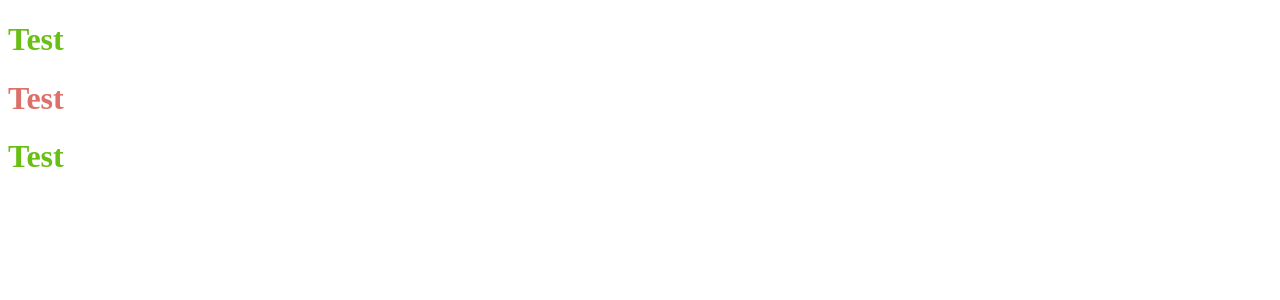
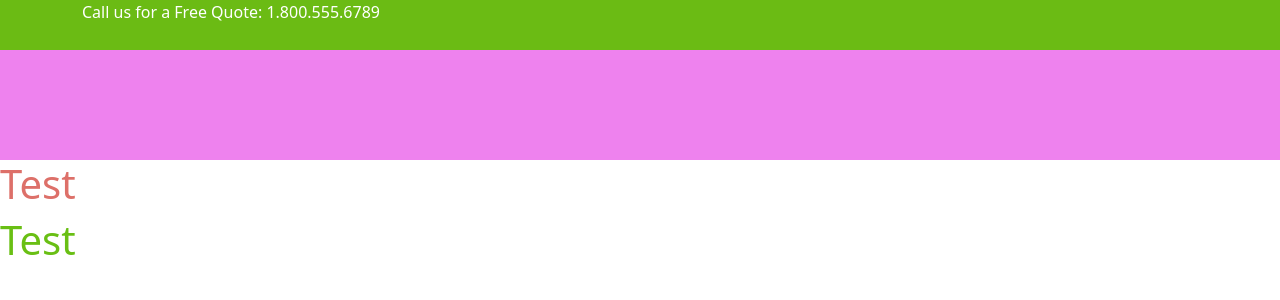
Before and after one commit to Eliana-Abate/proj-html-vuejs, a Vue app: page / in a window 1280 px wide. Shown: the top 300 px of the page. Built offline with nearby package versions, Linux system fonts and the light colour scheme.

Commit message:
installed bootstrap + Added sections in Header.vue

```diff
--- a/package.json
+++ b/package.json
@@ -8,6 +8,7 @@
     "lint": "vue-cli-service lint"
   },
   "dependencies": {
+    "bootstrap": "^5.1.1",
     "core-js": "^3.6.5",
     "vue": "^2.6.11"
   },
--- a/src/assets/scss/style.scss
+++ b/src/assets/scss/style.scss
@@ -1,3 +1,5 @@
+@import '~bootstrap/scss/bootstrap';
+
 @import 'variables';
 
 @import 'generics';
--- a/src/components/Header.vue
+++ b/src/components/Header.vue
@@ -1,6 +1,14 @@
 <template>
   <header>
-    <h1>Test</h1>
+    <section id="top-header">
+      <div class="container">
+        <div class="row">
+          <p>Call us for a Free Quote: 1.800.555.6789</p>
+          <p></p>
+        </div>
+      </div>
+    </section>
+    <section id="bottom-header"></section>
   </header>
 </template>
 
@@ -12,7 +20,16 @@ export default {
 
 <style lang="scss" scoped>
 @import "../assets/scss/_variables.scss";
-h1 {
-  color: $lima;
+header {
+  height: 160px;
+  #top-header {
+    height: 50px;
+    background-color: $lima-dark-vibrant;
+    color: white;
+  }
+  #bottom-header {
+    height: 110px;
+    background-color: violet;
+  }
 }
 </style>
```
Also changed, not shown: 8 other files (tests, documents, lock files or other folders).
